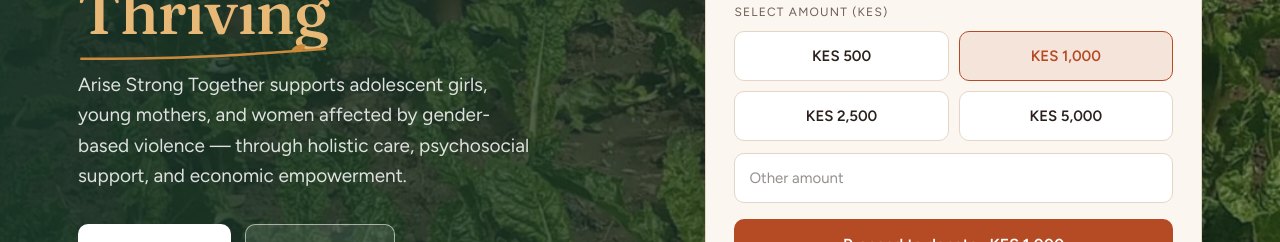
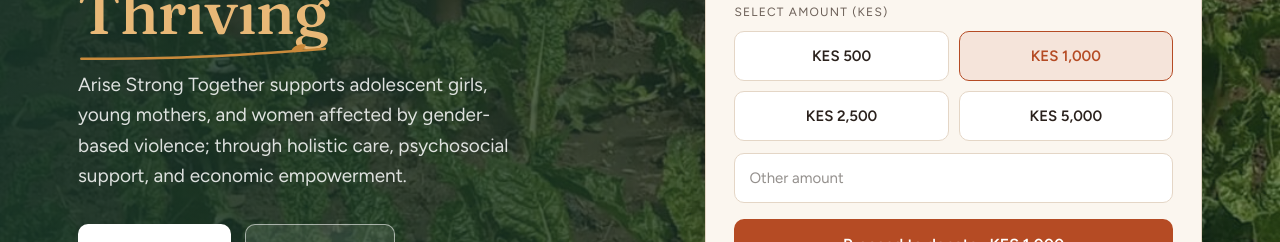
Before and after one commit to DevKimani/2026AST, a React (Vite) app: page / in a window 1280 px wide. Shown: the part 319-561 px from the top of the page. Built offline with nearby package versions, Linux system fonts and the light colour scheme; no server answers.

Commit message:
Fix punctuation in support description text

```diff
--- a/src/pages/Home.tsx
+++ b/src/pages/Home.tsx
@@ -37,7 +37,7 @@
               </span>
             </h1>
             <p className="text-[19px] text-white/85 max-w-[38ch] mt-6">
-              Arise Strong Together supports adolescent girls, young mothers, and women affected by gender-based violence — through holistic care, psychosocial support, and economic empowerment.
+              Arise Strong Together supports adolescent girls, young mothers, and women affected by gender-based violence; through holistic care, psychosocial support, and economic empowerment.
             </p>
             <div className="flex gap-3.5 mt-8 flex-wrap">
               <Link to="/get-help" className="inline-flex items-center gap-2 font-semibold text-base px-6 py-[14px] rounded-[10px] bg-white text-forest hover:bg-[#f2ede4] transition-colors">
```
